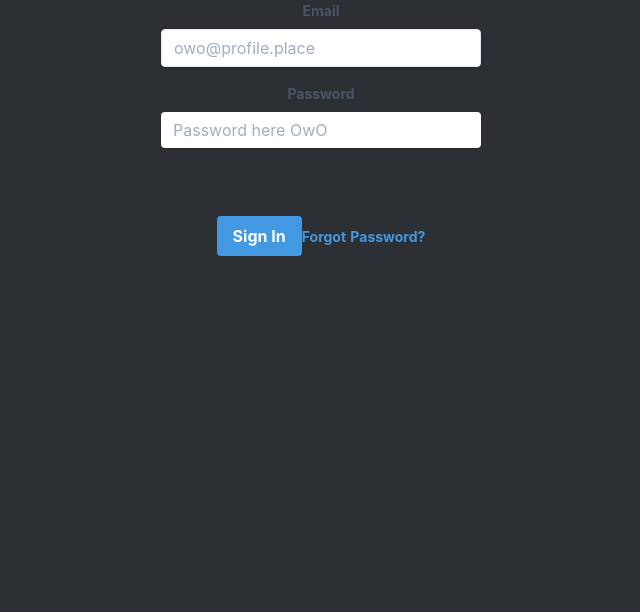
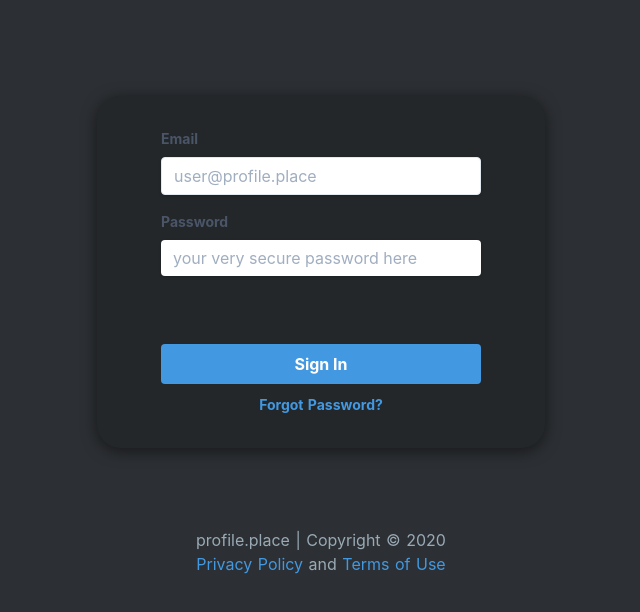
Before and after one commit to profile-place/frontend-legacy, a Nuxt app: page /login in a window 1280 px wide. Shown: the top 612 px of the page, without its empty margins (319-959 px from the left). Built offline with nearby package versions, Linux system fonts and the light colour scheme.

Commit message:
eslint mods + login page reshuffle

```diff
--- a/babel.config.js
+++ b/babel.config.js
@@ -1,3 +1,3 @@
 module.exports = {
-	presets: ['@vue/cli-plugin-babel/preset']
-};
+  presets: ['@vue/cli-plugin-babel/preset']
+}
--- a/components/Container.vue
+++ b/components/Container.vue
@@ -6,8 +6,8 @@
 
 <script>
 export default {
-	name: 'Container'
-};
+  name: 'Container'
+}
 </script>
 
 <style lang="scss" scoped>
@@ -15,6 +15,6 @@ export default {
   background: #23272A;
   border: 0;
   border-radius: 1.5rem;
-  box-shadow: 0 3px 15px rgba(0,0,0,0.50);
+  box-shadow: 0 3px 15px rgba(0, 0, 0, 0.50);
 }
 </style>
--- a/components/FooterBar.vue
+++ b/components/FooterBar.vue
@@ -4,11 +4,11 @@
       profile.place | Copyright &copy; {{ (new Date()).getFullYear() }}
     </p>
     <p class="text-center text-greyple">
-      <nuxt-link to="/privacy" class="text-blue-500">
+      <nuxt-link class="text-blue-500" to="/privacy">
         Privacy Policy
       </nuxt-link>
-       and
-      <nuxt-link to="/terms" class="text-blue-500">
+      and
+      <nuxt-link class="text-blue-500" to="/terms">
         Terms of Use
       </nuxt-link>
     </p>
@@ -16,6 +16,6 @@
 </template>
 <script>
 export default {
-	name: 'FooterBar'
-};
+  name: 'FooterBar'
+}
 </script>
--- a/nuxt.config.js
+++ b/nuxt.config.js
@@ -33,4 +33,4 @@ export default {
     // Doc: https://github.com/nuxt-community/nuxt-tailwindcss
     '@nuxtjs/tailwindcss'
   ]
-};
+}
--- a/pages/explore.vue
+++ b/pages/explore.vue
@@ -1,14 +1,16 @@
 <template>
   <div>
-    <NavBar/>
+    <NavBar />
     <Container>
-      <h1 class="text-center text-white text-5xl">Hello World!</h1>
+      <h1 class="text-center text-white text-5xl">
+        Hello World!
+      </h1>
       <p class="text-justify text-white">
         Lorem ipsum dolor sit amet, consectetur adipiscing elit. Fusce id blandit ante. Maecenas quis condimentum erat.
         Suspendisse ut mi aliquet, tristique nibh non, mattis magna. Aenean eu dolor elit. Etiam suscipit ipsum mollis
         egestas efficitur. Suspendisse eget mattis magna. Aenean vel est mi. Suspendisse potenti. Donec sit amet mi non
         orci vestibulum sollicitudin. Lorem ipsum dolor sit amet, consectetur adipiscing elit.
-        <br/>
+        <br>
         Nunc quis nibh quis odio convallis rhoncus. Praesent pellentesque malesuada tellus, a scelerisque sapien. Nam
         vel nunc nec nisi interdum tincidunt. Sed sit amet lectus nec elit sagittis vulputate sed eu quam. Suspendisse
         non ipsum tincidunt, viverra diam at, vulputate leo. In accumsan lectus quis tellus malesuada, eu rutrum nisi
@@ -18,22 +20,22 @@
         vitae commodo nisi arcu non nibh. Curabitur nunc eros, efficitur at ultrices sit amet, ullamcorper id magna.
       </p>
     </Container>
-    <FooterBar/>
+    <FooterBar />
   </div>
 </template>
 <script>
-import NavBar from '~/components/NavBar';
-import FooterBar from '~/components/FooterBar';
-import Container from '~/components/Container';
+import NavBar from '~/components/NavBar'
+import FooterBar from '~/components/FooterBar'
+import Container from '~/components/Container'
 
 export default {
-	name: 'explore',
-	components: {
-		Container,
-		FooterBar,
-		NavBar
-	}
-};
+  name: 'Explore',
+  components: {
+    Container,
+    FooterBar,
+    NavBar
+  }
+}
 </script>
 <style lang="scss" scoped>
 body {
--- a/pages/index.vue
+++ b/pages/index.vue
@@ -1,34 +1,36 @@
 <template>
   <div class="bg-magic">
-    <NavBar/>
+    <NavBar />
     <div class="container mx-auto">
       <img draggable="false" class="mx-auto rounded-mod mt-12" src="~/assets/icons/logo.png" alt="logo">
       <h1 class="text-center text-4xl mt-12 text-white">
         profile.place
       </h1>
-      <p class="text-center text-sm mt-1 text-white">We appreciate your interest! But this is currently a work in
-        progress. You can join our discord below to be updated.</p>
+      <p class="text-center text-sm mt-1 text-white">
+        We appreciate your interest! But this is currently a work in
+        progress. You can join our discord below to be updated.
+      </p>
     </div>
-    <FooterBar/>
+    <FooterBar />
   </div>
 </template>
 <script>
-import NavBar from '~/components/NavBar';
-import FooterBar from '~/components/FooterBar';
+import NavBar from '~/components/NavBar'
+import FooterBar from '~/components/FooterBar'
 
 export default {
   components: {
     FooterBar,
     NavBar
   },
-	head() {
+  head () {
     return {
       title: 'Home | profile.place'
-		};
     }
-};
+  }
+}
 </script>
-<style lang="scss" scoped>
+<style lang="scss">
 .rounded-mod {
   border: 0;
   border-radius: 50%;
@@ -43,6 +45,7 @@ export default {
   position: fixed;
   width: 100vw;
   height: 100vh;
+  top: -20px;
   background-image: url("~assets/background.png");
   background-position: center center;
   background-repeat: no-repeat;
@@ -53,6 +56,7 @@ export default {
   -o-filter: blur(5px);
   -ms-filter: blur(5px);
   filter: blur(5px);
+  transform: scale(1.1);
   z-index: -9;
   opacity: 0.5;
 }
--- a/pages/login.vue
+++ b/pages/login.vue
@@ -1,82 +1,105 @@
 <template>
   <div class="bg-magic">
-		<center>
-			<form ref="login" @submit.prevent="process" class="w-full max-w-xs">
+    <Container class="mt-24" style="max-width: 28rem">
+      <form ref="login" class="w-full max-w-xs  mx-auto" @submit.prevent="process">
         <div class="mb-4">
           <label class="block text-gray-700 text-sm font-bold mb-2">Email</label>
           <input
+            id="user-id"
+            v-model="email"
             class="shadow appearance-none border rounded w-full py-2 px-3 text-gray-700 leading-tight focus:outline-none focus:shadow-outline"
-						id="user-id"
             type="text"
-						placeholder="owo@profile.place"
-						v-model="email"
-					/>
+            placeholder="user@profile.place"
+          >
         </div>
         <div class="mb-6">
           <label class="block text-gray-700 text-sm font-bold mb-2">Password</label>
           <input
+            id="password"
+            v-model="password"
             class="shadow appearance-none rounded w-full py-2 px-3 text-gray-700 mb-3 leading-tight focus:outline-none focus:shadow-outline"
-						id="password"
             type="password"
-						placeholder="Password here OwO"
-						v-model="password"
-					/>
+            placeholder="your very secure password here"
+          >
         </div>
         <template v-if="this.error !== undefined">
-					<p class="text-red-500 text-xs italic pb-8">{{ this.error }}</p>
+          <p class="text-red-500 text-xs italic pb-8">
+            {{ this.error }}
+          </p>
         </template>
-				<button class="bg-blue-500 hover:bg-blue-700 text-white font-bold py-2 px-4 rounded focus:outline-none focus:shadow-outline" id="login-btn" v-on:click="submit()">Sign In</button>
-				<a class="inline-block align-baseline font-bold text-sm text-blue-500 hover:text-blue-800" href="/forgot">Forgot Password?</a>
+        <button
+          id="login-btn"
+          class="bg-blue-500 hover:bg-blue-700 text-white w-full font-bold py-2 px-4 rounded focus:outline-none focus:shadow-outline"
+          @click="submit()"
+        >
+          Sign In
+        </button>
+        <p class="text-center mt-2">
+          <a class="inline-block align-baseline font-bold text-sm text-blue-500 hover:text-blue-800" href="/forgot">Forgot
+            Password?</a>
+        </p>
       </form>
-		</center>
+    </Container>
+    <FooterBar />
   </div>
 </template>
 <script>
-import { encode } from 'actual-urlsafe-base64';
-import axios from 'axios';
+import { encode } from 'actual-urlsafe-base64'
+import axios from 'axios'
+import Container from '@/components/Container'
+import FooterBar from '@/components/FooterBar'
 
 export default {
-	name: 'login',
-	data() {
+  name: 'Login',
+  components: { FooterBar, Container },
+  data () {
     return {
       isLoading: false,
       password: '',
       email: '',
       error: null
-		};
+    }
   },
   methods: {
-		submit() {
-			this.process();
+    submit () {
+      this.process()
     },
-		async process() {
+    async process () {
       if (this.email === '') {
-				const element = document.getElementById('email');
-				if (element !== null) element.classList.add('border', 'border-red-500');
+        const element = document.getElementById('email')
+        if (element !== null) {
+          element.classList.add('border', 'border-red-500')
+        }
 
-				this.error = '[Email] Please enter your email address.';
-				return;
+        this.error = '[Email] Please enter your email address.'
+        return
       }
 
       if (this.password === '') {
-				const element = document.getElementById('password');
-				if (element !== null) element.classList.add('border', 'border-red-500');
+        const element = document.getElementById('password')
+        if (element !== null) {
+          element.classList.add('border', 'border-red-500')
+        }
 
-				this.error = '[Password] Please enter a password.';
-				return;
+        this.error = '[Password] Please enter a password.'
+        return
       }
 
       if (!(/[\w.!#$%&'*+-/=?^`{|}~]{1,64}@[a-z0-9-]{1,255}.[a-z-]{1,64}/).test(this.email)) {
-				const element = document.getElementById('email');
-				if (element !== null) element.classList.add('border', 'border-red-500');
-
-				this.error = '[Email] Email Address didn\'t abide by RegExp';
-				return;
+        const element = document.getElementById('email')
+        if (element !== null) {
+          element.classList.add('border', 'border-red-500')
         }
 
-			const button = document.getElementById('login-btn');
-			if (button !== undefined) button.disabled = true;
-			this.isLoading = true;
+        this.error = '[Email] Email Address is invalid. Double check your entry.'
+        return
+      }
+
+      const button = document.getElementById('login-btn')
+      if (button !== undefined) {
+        button.disabled = true
+      }
+      this.isLoading = true
 
       try {
         const res = await axios.post('http://localhost:3301/api/v1/login', {
@@ -84,18 +107,18 @@ export default {
             pass: this.password,
             email: encode(this.email)
           }
-				});
+        })
 
-				console.log(res.data);
+        console.log(res.data)
       } catch (ex) {
-				this.isLoading = false;
+        this.isLoading = false
         if (ex.message === 'Request failed with status code 400') {
-					this.error = `Email "${this.email}" doesn't exist in the database -- did you mean to sign up?`;
+          this.error = `Email "${this.email}" doesn't exist in the database -- did you mean to sign up?`
         } else if (ex.message === 'Request failed with status code 401') {
-					this.error = 'Credentials were not valid -- did you mean to sign up?';
+          this.error = 'Credentials were not valid -- did you mean to sign up?'
         } else {
-					this.error = 'Unexpected error has occured -- report this to the developers! View the stacktrace in the console.';
-					console.error(ex.message);
+          this.error = 'Unexpected error has occurred -- report this to the developers! View the stacktrace in the console.'
+          console.error(ex.message)
         }
       }
     }
@@ -103,5 +126,5 @@ export default {
   head: {
     title: 'Login | profile.place'
   }
-};
+}
 </script>
--- a/tailwind.config.js
+++ b/tailwind.config.js
@@ -21,4 +21,4 @@ module.exports = {
       'nuxt.config.js'
     ]
   }
-};
+}
```
Also changed, not shown: components/NavBar.vue (+13 -12 lines), .eslintrc.js. Lines whose indentation alone changed are shown as unchanged.
